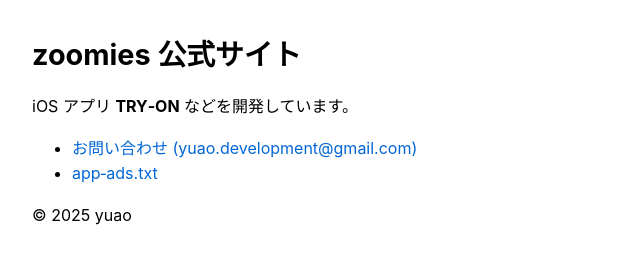
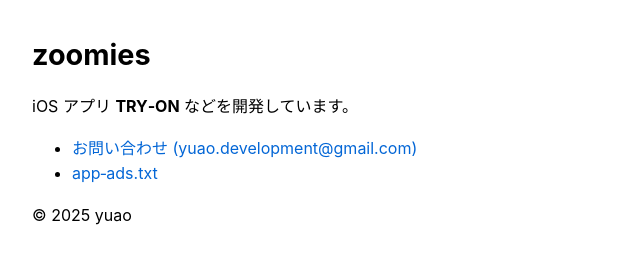
Before and after one commit to poko-3/poko-3.github.io, a plain HTML site: page index.html in a window 1280 px wide. Shown: the whole page, without its empty margins (0-640 px from the left). Drawn offline with Linux system fonts and the light colour scheme.

Commit message:
Update index.html

```diff
--- a/index.html
+++ b/index.html
@@ -13,7 +13,7 @@
   </style>
 </head>
 <body>
-  <h1>zoomies 公式サイト</h1>
+  <h1>zoomies</h1>
   <p>iOS アプリ <strong>TRY‑ON</strong> などを開発しています。</p>
   <ul>
     <li><a href="mailto:yuao.development@gmail.com">お問い合わせ (yuao.development@gmail.com)</a></li>
```
